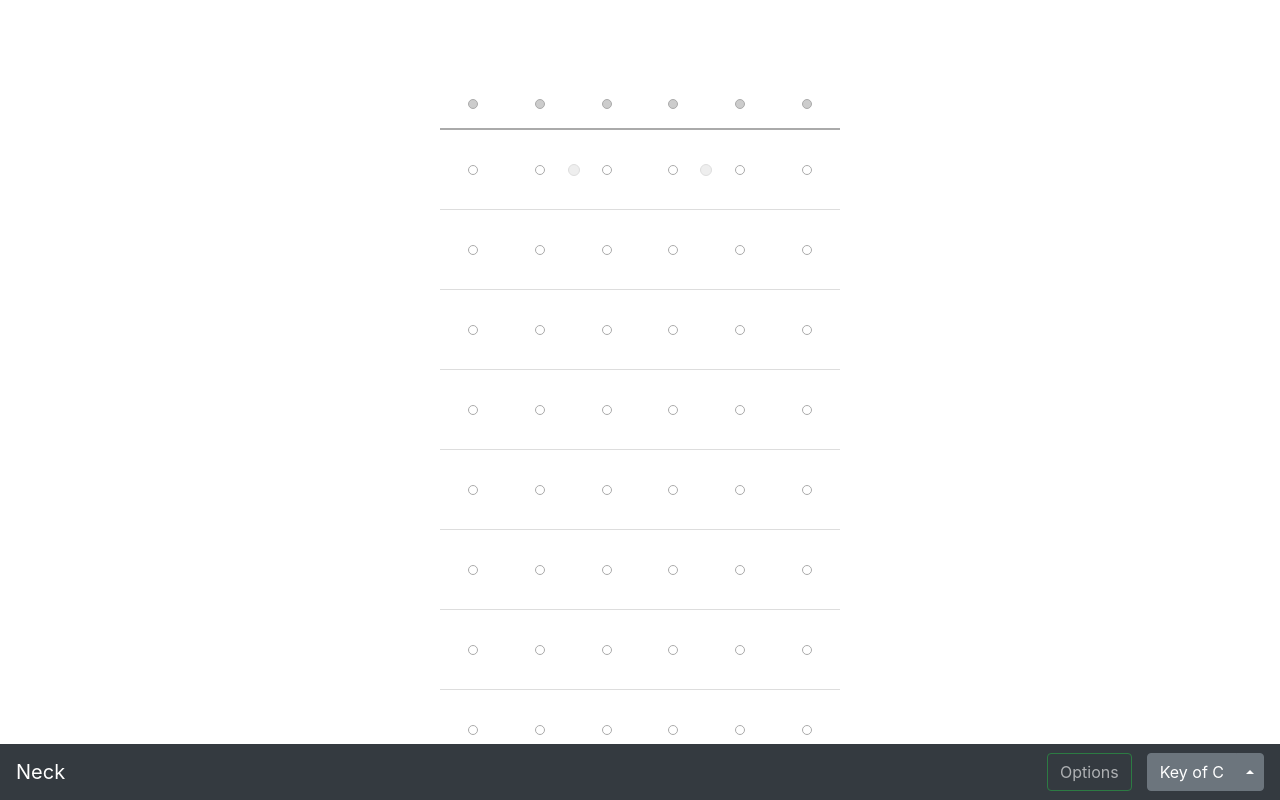
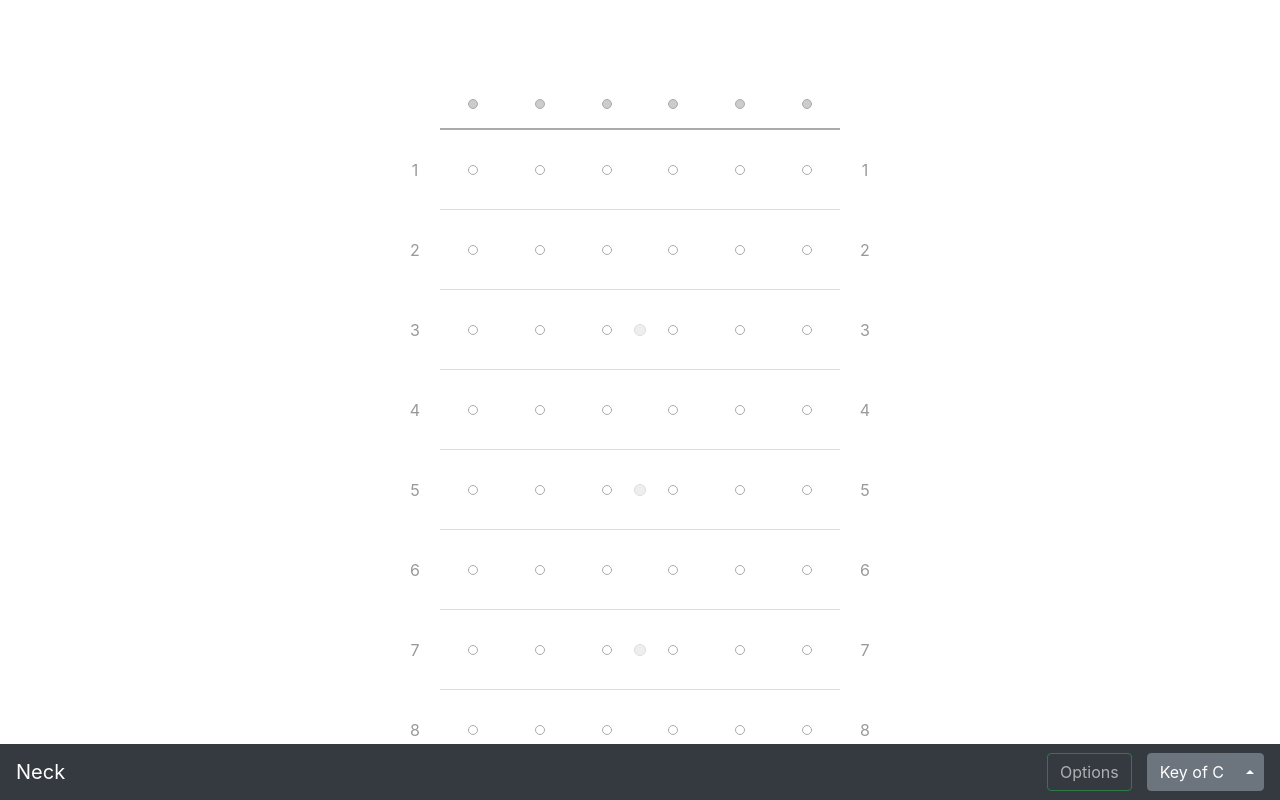
Before and after one commit to michaelasanchez/neck, a React app: page / in a window 1280 px wide. Built offline with nearby package versions, Linux system fonts and the light colour scheme.

Commit message:
Finished neck render

```diff
--- a/package.json
+++ b/package.json
@@ -32,6 +32,7 @@
     "webpack-dev-server": "^3.10.3"
   },
   "dependencies": {
+    "@types/lodash": "^4.14.149",
     "bootstrap": "^4.4.1",
     "jquery": "^3.4.1",
     "lodash": "^4.17.15",
--- a/src/components/Neck.tsx
+++ b/src/components/Neck.tsx
@@ -7,49 +7,37 @@ import { String } from "./neck/String";
 export interface NeckProps {
   frets?: number;
   strings?: number;
+  markers?: number[];
 }
 
-export interface NeckState {
-  frets: number;
-  strings: number;
-}
-
-const NUM_FRETS = 12;
-const NUM_STRINGS = 6;
-
-const defaultFrets = (props: NeckProps) => props.frets || NUM_FRETS;
-const defaultStrings = (props: NeckProps) => props.strings || NUM_STRINGS;
-
 export class Neck extends React.Component<NeckProps, {}> {
-  readonly state = {
-    frets: defaultFrets(this.props),
-    strings: defaultStrings(this.props),
+  public static defaultProps = {
+    frets: 12,
+    strings: 6,
+    markers: [0, 0, 1, 0, 1, 0, 1, 0, 1, 0, 0, 2],
   };
 
   render() {
-    let strings = [];
-
-    for (var i = 0; i < this.state.strings; i++) {
-      strings.push(<String frets={this.state.frets} />);
+    let strings: JSX.Element[] = [];
+    for (var i = 0; i < this.props.strings; i++) {
+      strings.push(<String frets={this.props.frets} />);
     }
 
     return (
-      <>
       <div className="neck">
         <div className="backdrop">
           <div className="fretboard-labels">
-              <FretLabels options="home.options.labels" />
-              <FretLabels options="home.options.labels" />
+            <FretLabels frets={this.props.frets} />
+            <FretLabels frets={this.props.frets} />
           </div>
           <div className="fretboard-markers">
-              <FretMarkers options="home.options.markers" />
+            <FretMarkers markers={this.props.markers} />
           </div>
         </div>
         <div className="strings">
           {strings}
         </div>
       </div>
-      </>
     );
   }
 }
--- a/src/components/neck/FretLabels.tsx
+++ b/src/components/neck/FretLabels.tsx
@@ -1,23 +1,22 @@
 import * as React from "react"
 
 export interface FretLabelsProps {
-  options: string
+  frets: number
 }
 
-// export const Dang = (props: HelloProps) => <h1>Hello from {props.compiler} and {props.framework}!</h1>;
-
-// 'HelloProps' describes the shape of props.
-// State is never set so we use the '{}' type.
 export class FretLabels extends React.Component<FretLabelsProps, {}> {
-  constructor(props: any) {
-    super(props);
-  }
 
   render() {
+    const labels: JSX.Element[] = [];
+    for (var i = 1; i <= this.props.frets; i++) {
+      labels.push(<div className="fret-label">{i}</div>)
+    }
+
     return (
       <div className="fret-label-group">
-        {/* <div class="fret-label{{label && $index > 0 ? '' : ' open'}}" ng-repeat="label in options track by $index">{{label && $index > 0 ? $index : null}}</div> */}
+        {labels}
       </div>
     );
   }
+
 }
--- a/src/components/neck/FretMarkers.tsx
+++ b/src/components/neck/FretMarkers.tsx
@@ -1,26 +1,27 @@
 import * as React from "react"
+import { times } from 'lodash';
 
 export interface FretMarkersProps {
-  options: string
+  markers: number[];
 }
 
-// export const Dang = (props: HelloProps) => <h1>Hello from {props.compiler} and {props.framework}!</h1>;
-
-// 'HelloProps' describes the shape of props.
-// State is never set so we use the '{}' type.
 export class FretMarkers extends React.Component<FretMarkersProps, {}> {
-  constructor(props: any) {
-    super(props);
-  }
 
   render() {
+    const markers: JSX.Element[] = [];
+
+    for (var m in this.props.markers) {
+      let curMarkers: JSX.Element[] = [];
+
+      times(this.props.markers[m], () => curMarkers.push(<div className="marker"></div>));
+      markers.push(<div className="fret-marker">{curMarkers}</div>)
+    }
+
     return (
       <div className="fret-marker-group">
-        <div className="fret-marker">
-          <div className="marker"></div>
-          <div className="marker"></div>
-        </div>
+        {markers}
       </div>
     );
   }
+
 }
--- a/src/components/neck/String.tsx
+++ b/src/components/neck/String.tsx
@@ -9,9 +9,8 @@ export interface StringProps {
 export class String extends React.Component<StringProps, {}> {
 
   render() {
-    let frets = [];
-
-    for (var i = 1; i < this.props.frets; i++) {
+    let frets: JSX.Element[] = [];
+    for (var i = 1; i <= this.props.frets; i++) {
       frets.push(<Fret fret={this.props.frets} />);
     }
 
--- a/src/style/app.scss
+++ b/src/style/app.scss
@@ -13,5 +13,6 @@
 @import "ui/options";
 
 @import "neck/neck";
+@import "neck/backdrop";
 
 @import "left";
--- a/src/style/neck/_backdrop.scss
+++ b/src/style/neck/_backdrop.scss
@@ -0,0 +1,55 @@
+
+// Not being used yet (I think?)
+.fretboard {
+  background-color: $fretboard-background-color;
+}
+
+.fretboard-labels,
+.fretboard-markers {
+  position: absolute;
+  width: 100%;
+}
+
+.fretboard-labels {
+  max-width: $neck-max-width + $fret-label-width * 2;
+  display: flex;
+  justify-content: space-between;
+  margin-top: $fret-open-height;
+
+  .fret-label-group {
+    width: $fret-label-width;
+
+    .fret-label {
+      @include debug;
+      @include center;
+
+      color: $fret-label-color;
+      height: $fret-height;
+
+      &.open {
+        height: $fret-open-height;
+      }
+    }
+  }
+}
+
+.fretboard-markers {
+  padding: $fret-open-height $fret-label-width 0;
+}
+
+.fret-marker {
+  @include center;
+
+  height: $fret-height;
+
+  color: #999;
+
+  .marker {
+    margin: 0 60px;
+    border: 1px solid #ddd;
+    background-color: #eee;
+    border-radius: 50%;
+    width: $marker-diameter;
+    height: $marker-diameter;
+  }
+}
--- a/src/style/neck/_neck.scss
+++ b/src/style/neck/_neck.scss
@@ -58,60 +58,6 @@
   }
 }
 
-// Not being used yet (I think?)
-.fretboard {
-  background-color: $fretboard-background-color;
-}
-
-.fretboard-labels,
-.fretboard-markers {
-  position: absolute;
-  width: 100%;
-}
-
-.fretboard-labels {
-  max-width: $neck-max-width + $fret-label-width * 2;
-  display: flex;
-  justify-content: space-between;
-
-  .fret-label-group {
-    width: $fret-label-width;
-
-    .fret-label {
-      @include debug;
-      @include center;
-
-      color: $fret-label-color;
-      height: $fret-height;
-
-      &.open {
-        height: $fret-open-height;
-      }
-    }
-  }
-}
-
-.fretboard-markers {
-  padding: $fret-open-height $fret-label-width 0;
-}
-
-.fret-marker {
-  @include center;
-
-  height: $fret-height;
-
-  color: #999;
-
-  .marker {
-    margin: 0 60px;
-    border: 1px solid #ddd;
-    background-color: #eee;
-    border-radius: 50%;
-    width: $marker-diameter;
-    height: $marker-diameter;
-  }
-}
-
 .fret {
   @include debug;
 
```
Also changed, not shown: 1 other file (tests, documents, lock files or other folders). Lines whose indentation alone changed are shown as unchanged.
